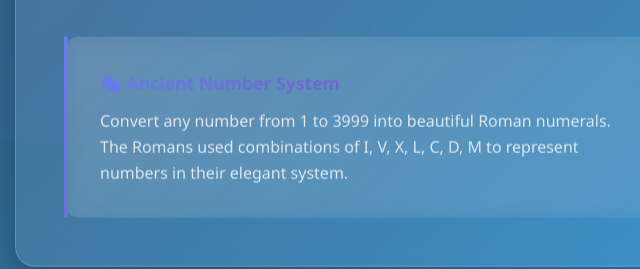
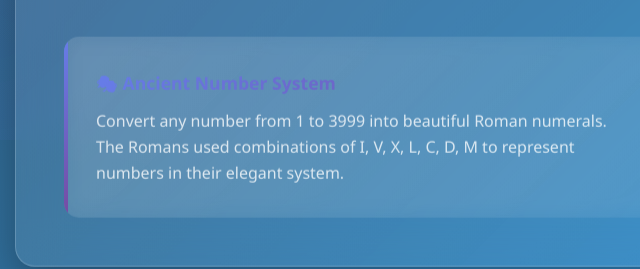
Before and after one commit to acheronx0577/JavaScript-Build-a-Roman-Numeral-Converter-Project, a plain HTML site: page index.html in a window 1280 px wide. Shown: the part 660-929 px from the top of the page, 275-915 px from the left. Drawn offline with Linux system fonts and the light colour scheme.

Commit message:
Update styles.css

```diff
--- a/styles.css
+++ b/styles.css
@@ -241,9 +241,20 @@ body {
     padding: 2rem;
     background: linear-gradient(135deg, rgba(255, 255, 255, 0.1) 0%, rgba(255, 255, 255, 0.05) 100%);
     border-radius: 15px;
-    border-left: 4px solid;
-    border-image: var(--primary-gradient) 1;
     backdrop-filter: blur(10px);
+    position: relative;
+    overflow: hidden;
+}
+
+.info-section::before {
+    content: '';
+    position: absolute;
+    left: 0;
+    top: 0;
+    bottom: 0;
+    width: 4px;
+    background: var(--primary-gradient);
+    border-radius: 2px;
 }
 
 .info-title {
```
